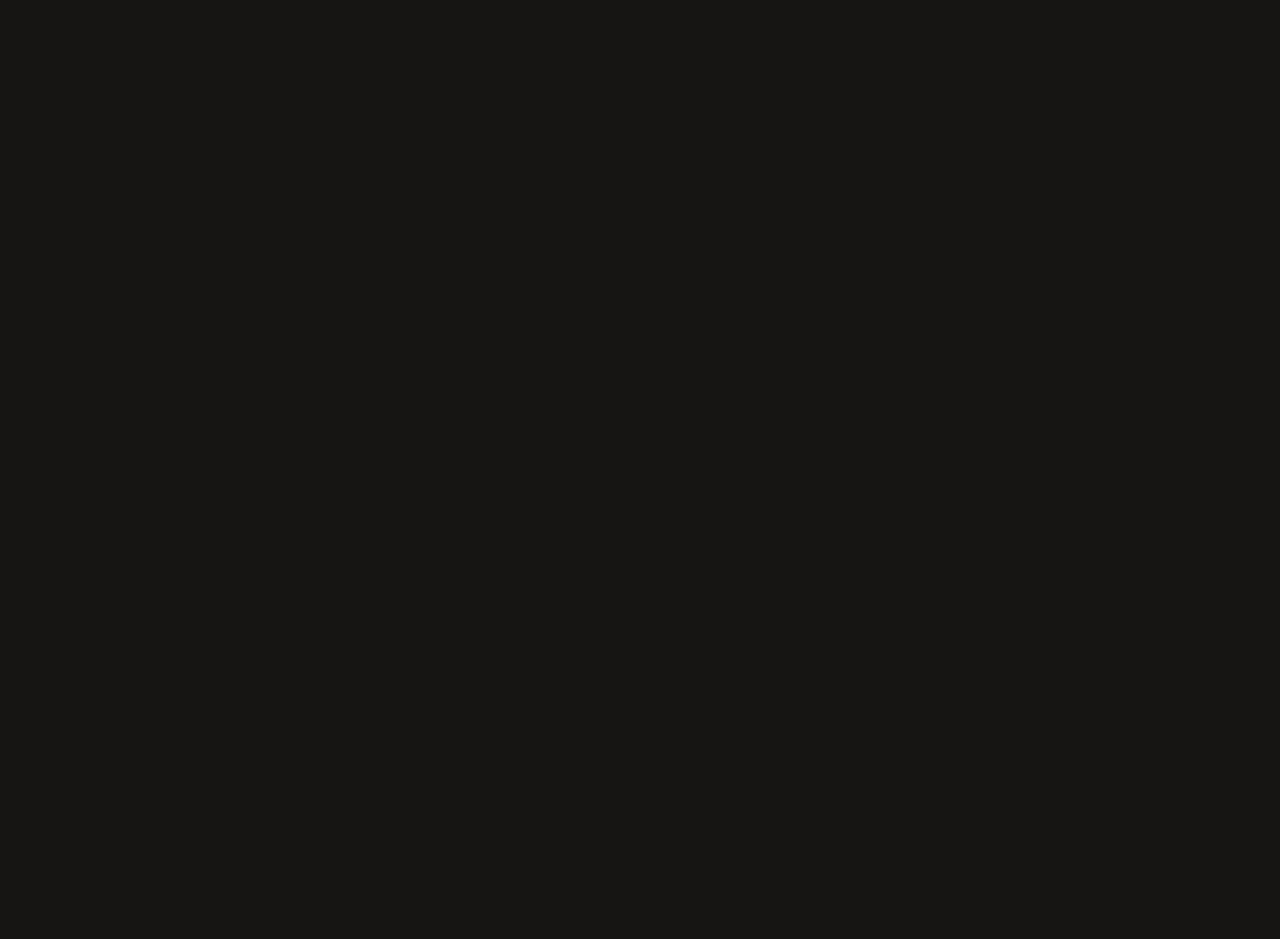
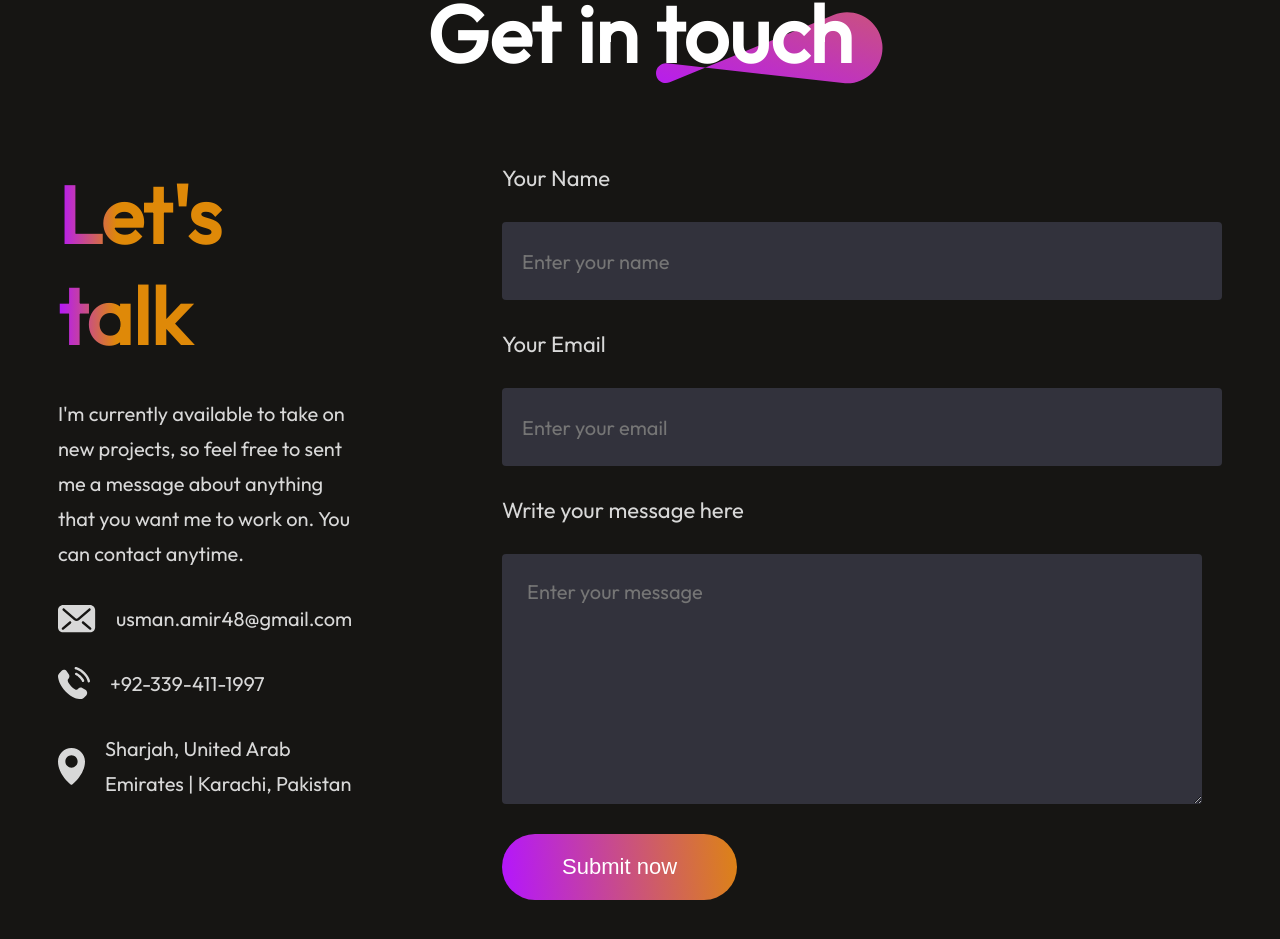
Before and after one commit to usman19977/portfolio_website, a React (Vite) app in the folder portfolio-react/: page / in a window 1280 px wide. Shown: the part 5676-6615 px from the top of the page. Before the commit the page ends 5579 px from the top, so only its background shows below. Built offline with nearby package versions, Linux system fonts and the light colour scheme.

Commit message:
Contact Section
Contact Details
Contact US From

```diff
--- a/portfolio-react/src/App.jsx
+++ b/portfolio-react/src/App.jsx
@@ -4,6 +4,7 @@
 import { About } from './Components/About/About'
 import { Services } from './Components/Services/Services'
 import { MyWork } from './Components/MyWork/MyWork'
+import { Contact } from './Components/Contact/Contact'
 
 export default function App() {
     return (
@@ -13,6 +14,7 @@
             <About />
             <Services />
             <MyWork />
+            <Contact />
         </div>
     )
 }
--- /dev/null
+++ b/portfolio-react/src/Components/Contact/Contact.css
@@ -0,0 +1,121 @@
+.contact {
+    display: flex;
+    flex-direction: column;
+    align-items: center;
+    justify-content: center;
+    gap: 80px;
+    margin: 80px 70px;
+}
+
+.contact-title {
+    position: relative;
+}
+
+.contact-title h1 {
+    padding: 0px 30px;
+    font-size: 80px;
+    font-weight: 600;
+}
+
+.contact-title img {
+    position: absolute;
+    bottom: 0;
+    right: 0;
+    z-index: -1;
+}
+
+.contact-section {
+    display: flex;
+    gap: 150px;
+
+}
+
+.contact-left {
+    display: flex;
+    flex-direction: column;
+    gap: 30px;
+
+}
+
+.contact-left h1 {
+    font-size: 80px;
+    font-weight: 700;
+    background: linear-gradient(270deg, #DF8908 80%, #B415FF 100%);
+    background-clip: text;
+    -webkit-background-clip: text;
+    -webkit-text-fill-color: transparent;
+}
+
+.contact-left p {
+    max-width: 550px;
+    color: #D8D8D8;
+    font-size: 20px;
+    line-height: 35px;
+}
+
+.contact-details {
+    display: flex;
+    flex-direction: column;
+    gap: 30px;
+    color: #D8D8D8;
+    font-size: 22px;
+}
+
+.contact-detail {
+    display: flex;
+    align-items: center;
+    gap: 20px;
+}
+
+.contact-right {
+    display: flex;
+    flex-direction: column;
+    align-items: start;
+    gap: 30px;
+}
+
+.contact-right label {
+    color: #D8D8D8;
+    font-size: 22px;
+    font-weight: 500;
+}
+
+.contact-right input {
+    border: none;
+    width: 700px;
+    height: 78px;
+    padding-left: 20px;
+    border-radius: 4px;
+    background: #32323c;
+    color: #A0A0A0;
+    font-family: Outfit;
+    font-size: 20px;
+}
+
+.contact-right textarea {
+    width: 650px;
+    border: none;
+    padding: 25px;
+    border-radius: 4px;
+    background: #32323c;
+    color: #A0A0A0;
+    font-family: Outfit;
+    font-size: 20px;
+}
+
+.contact-submit {
+    border: none;
+    color: white;
+    border-radius: 50px;
+    background: linear-gradient(264deg, #DF8908 -5.09%, #B415FF 100%);
+    font-size: 22px;
+    padding: 20px 60px;
+    margin-bottom: 50px;
+    cursor: pointer;
+    transition: 0.3s;
+}
+
+.contact-submit:hover {
+    transform: scale(1.1);
+    transition: 0.3s;
+}
--- /dev/null
+++ b/portfolio-react/src/Components/Contact/Contact.jsx
@@ -0,0 +1,49 @@
+import React from 'react'
+import './Contact.css';
+import theme_pattern from '../../assets/theme_pattern.svg';
+
+import mailIcon from '../../assets/mail_icon.svg';
+import locationIcon from '../../assets/location_icon.svg';
+import callIcon from '../../assets/call_icon.svg';
+
+export const Contact = () => {
+    return (
+        <div className='contact'>
+            <div className="contact-title">
+                <h1>Get in touch</h1>
+                <img src={theme_pattern} alt="" />
+            </div>
+            <div className="contact-section">
+                <div className="contact-left">
+                    <h1>Let's talk</h1>
+                    <p>I'm currently available to take on new projects, so feel free to sent me a message about anything that you want me to work on. You can contact anytime.</p>
+                    <div className="contact-details">
+                        <div className="contact-detail">
+                            <img src={mailIcon} alt="" /><p>usman.amir48@gmail.com</p>
+                        </div>
+                        <div className="contact-detail">
+                            <img src={callIcon} alt="" /><p>+92-339-411-1997</p>
+                        </div>
+                        <div className="contact-detail">
+                            <img src={locationIcon} alt="" /><p>Sharjah, United Arab Emirates | Karachi, Pakistan</p>
+                        </div>
+
+                    </div>
+                </div>
+
+                <form className="contact-right">
+                    <label htmlFor=''>Your Name</label>
+                    <input type='text' placeholder='Enter your name' name='name' />
+
+                    <label htmlFor=''>Your Email</label>
+                    <input type='email' placeholder='Enter your email' name='email' />
+
+                    <label htmlFor=''>Write your message here</label>
+                    <textarea name='message' rows="8" placeholder='Enter your message'></textarea>
+
+                    <button className="contact-submit" type='submit'>Submit now</button>
+                </form>
+            </div>
+        </div>
+    )
+}
```
